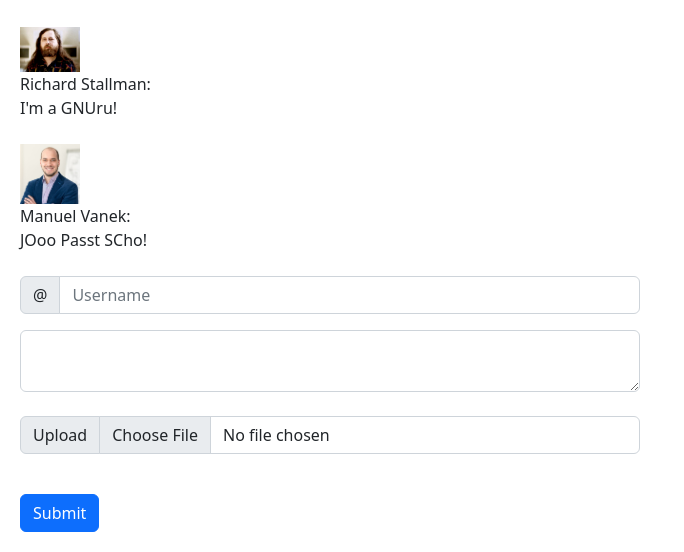
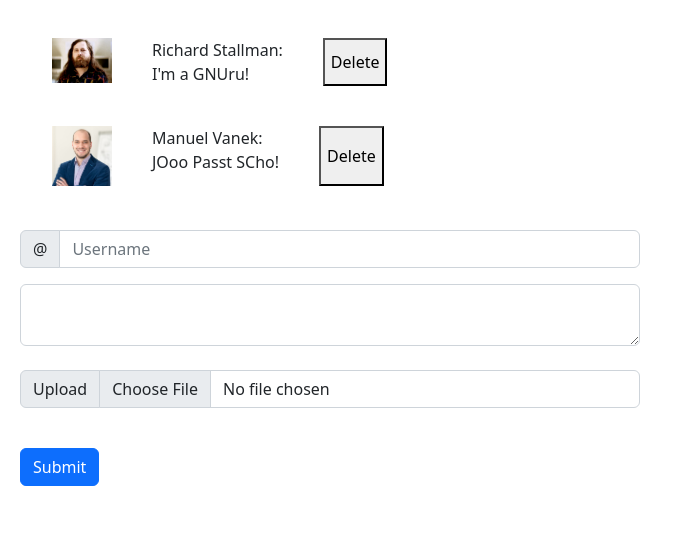
Before and after one commit to Kenavm/chapter4, a website: page bitter/index.html in a window 1280 px wide. Shown: the part 282-834 px from the top of the page, without its empty margins (0-684 px from the left). After the commit the page ends 800 px from the top, so only its background shows below. Drawn offline with nearby package versions, Linux system fonts and the light colour scheme.

Commit message:
bitter v2

```diff
--- a/bitter/index.js
+++ b/bitter/index.js
@@ -2,7 +2,6 @@ const submitButton = document.getElementById("submit-button");
 const usernameInputField = document.getElementById("username");
 const tweetInputField = document.getElementById("tweet");
 const imageInputField = document.getElementById("image-upload");
-
 const POSTS = [
   {
     author: "Linus Torvalds",
@@ -29,35 +28,51 @@ function main() {
 
 function addTweetAndImageToPostElement() {
   for (const post of POSTS) {
-    createImageContainerAndAddImage(post);
     createTweetContainerAndAddTweet(post);
   }
 }
 function createTweetContainerAndAddTweet(post) {
+  let contentContainer = document.createElement("div");
+  contentContainer.classList.add("container");
   let newPostElement = document.createElement("div");
+  newPostElement.classList.add("tweet");
+  let newImageContainer = document.createElement("div");
+
   newPostElement = addPostToHTMLElement(post, newPostElement);
-  postsElement.appendChild(newPostElement);
-  return newPostElement;
+  newImageContainer = addImageToHTMLElement(post.avatar, newImageContainer);
+  contentContainer.appendChild(newImageContainer);
+  contentContainer.appendChild(newPostElement);
+  contentContainer.appendChild(addDeleteButton(`<button class ="delete-button" type="button" class="btn btn-secondary">Delete</button>`));
+
+  postsElement.appendChild(contentContainer);
 }
-
+/*
 function createImageContainerAndAddImage(post) {
   let newImageContainer = document.createElement("div");
   newImageContainer = addImageToHTMLElement(post.avatar, newImageContainer);
   postsElement.appendChild(newImageContainer);
-  return newImageContainer;
 }
-
+*/
 function addPostToHTMLElement(post, newPostElement) {
   newPostElement.innerText = post.author + ": \n" + post.post;
   return newPostElement;
 }
 
 function addImageToHTMLElement(image, newImageContainer) {
-  newImageContainer.innerHTML = `<br><img src=${image}>`;
+  newImageContainer.innerHTML = `<img src=${image}>`;
   return newImageContainer;
 }
 
-main();
+function addDeleteButton(string) {
+  let div = document.createElement("div");
+  div.innerHTML = string.trim();
+  div.firstChild.addEventListener("click", deletePost);
+  return div.firstChild;
+}
+
+function deletePost() {
+  this.parentElement.remove();
+}
 
 submitButton.addEventListener("click", getNameTweetAndUpload);
 
@@ -67,7 +82,6 @@ function getNameTweetAndUpload() {
   let image = getUploadedImage();
 
   POSTS.push({ author: name, avatar: image, post: tweet });
-  createImageContainerAndAddImage({ author: name, avatar: image, post: tweet });
   createTweetContainerAndAddTweet({ author: name, avatar: image, post: tweet });
 }
 
@@ -87,3 +101,5 @@ function getUploadedImage() {
   image = image.replace(regex, "images/");
   return image;
 }
+
+main();
--- a/bitter/style.css
+++ b/bitter/style.css
@@ -2,18 +2,32 @@ body {
 }
 
 main {
-    margin: 20px;
+   margin: 20px;
 }
 
 #posts {
-    display:flex;
+    display: flex;
     flex-direction: column;
 }
 
 img {
-    width:60px;
+    width: 60px;
+    margin: 20px;
 }
 
 .input-group {
     width: 50%;
 }
+
+.container {
+    display: flex;
+    margin: 0%;
+}
+
+.delete-button {
+  margin: 20px;
+}
+
+.tweet {
+    margin: 20px;
+}
```
